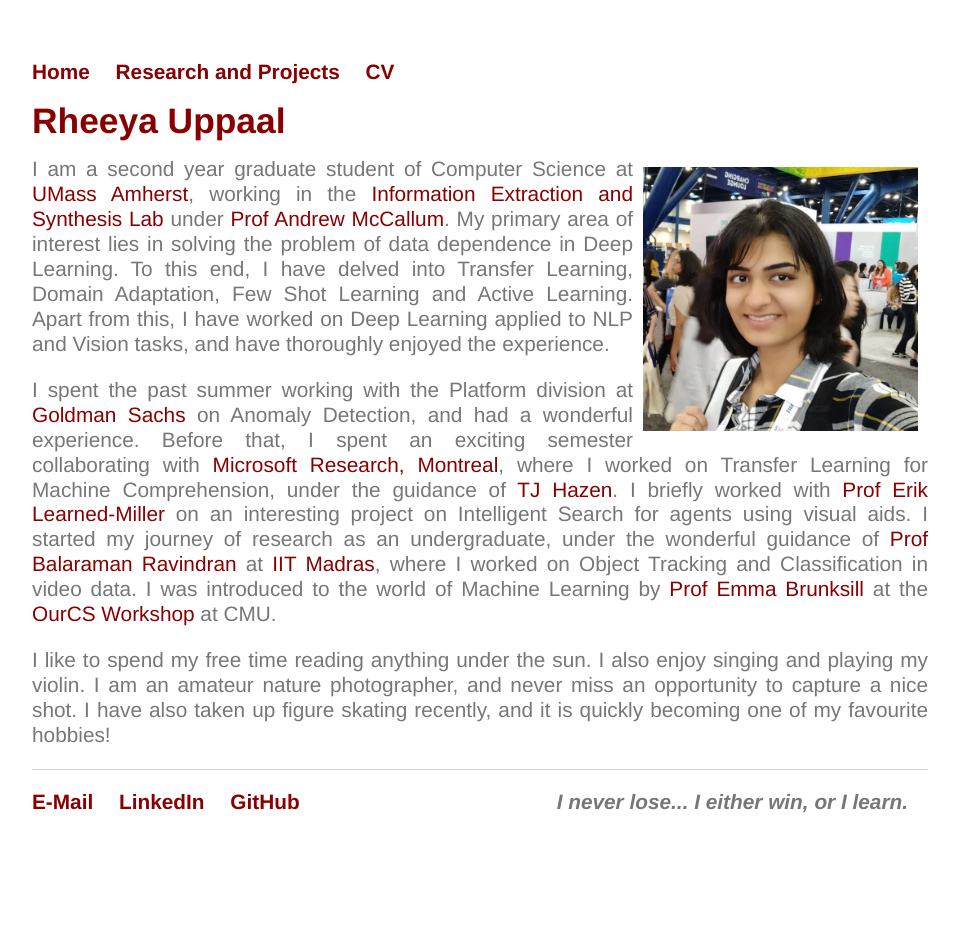
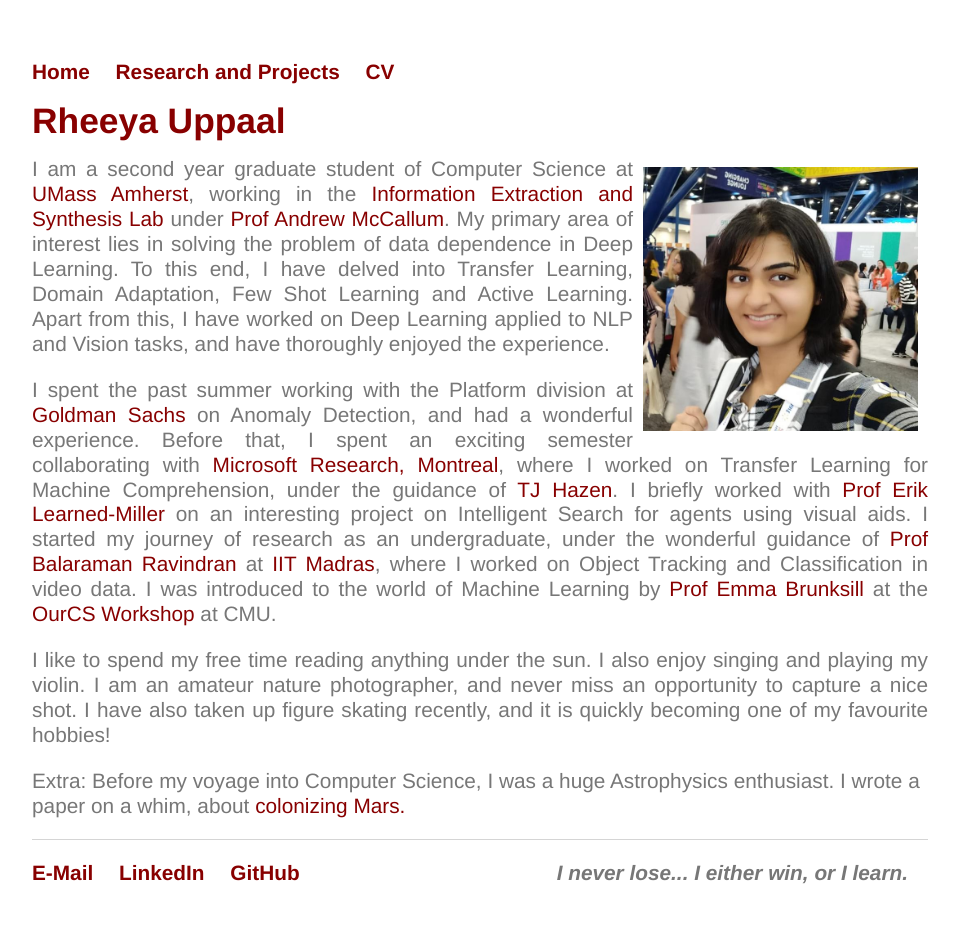
Before and after one commit to Uppaal/Uppaal.github.io, a Jekyll site: the page built from index.html, in a window 1280 px wide. Shown: the whole page, without its empty margins (160-1120 px from the left). Built offline with Jekyll 4.4.1, drawn with Linux system fonts in a browser that asks for light colours; before the commit the page ends 900 px from its top, so only the background shows below that.

Commit message:
Update index.html

```diff
--- a/index.html
+++ b/index.html
@@ -13,4 +13,6 @@ title: Rheeya Uppaal
 
 	<p align="justify">I like to spend my free time reading anything under the sun. I also enjoy singing and playing my violin. I am an amateur nature photographer, and never miss an opportunity to capture a nice shot. I have also taken up figure skating recently, and it is quickly becoming one of my favourite hobbies!</p>
 
+	<p> Extra: Before my voyage into Computer Science, I was a huge Astrophysics enthusiast. I wrote a paper on a whim, about <a href="https://drive.google.com/file/d/1Upq_uYb5GyOm8xf69k1Ca37ycIyI1b-z/view?usp=sharing">colonizing Mars.</a></p>
+
 </div><!-- /.blurb -->
```
